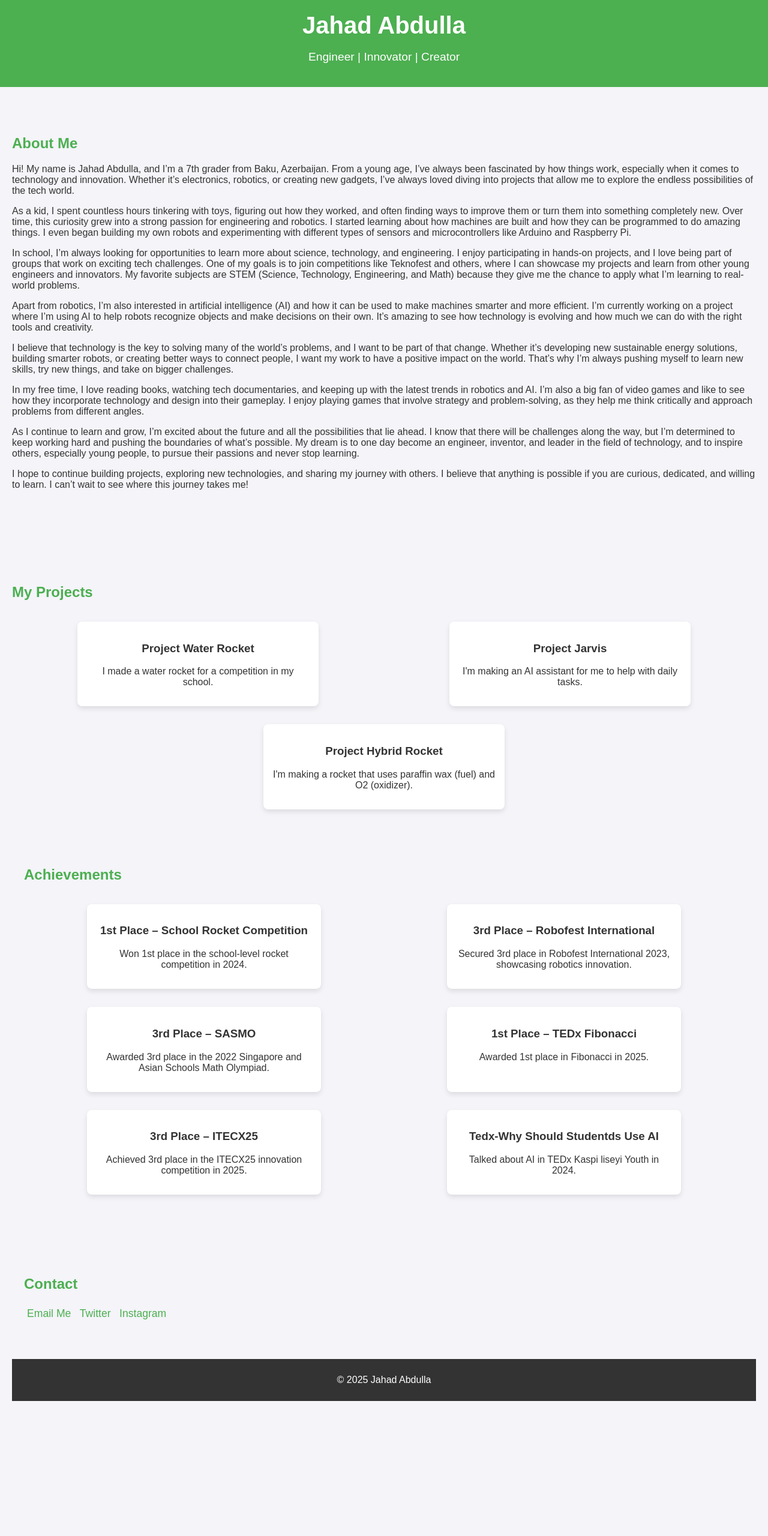
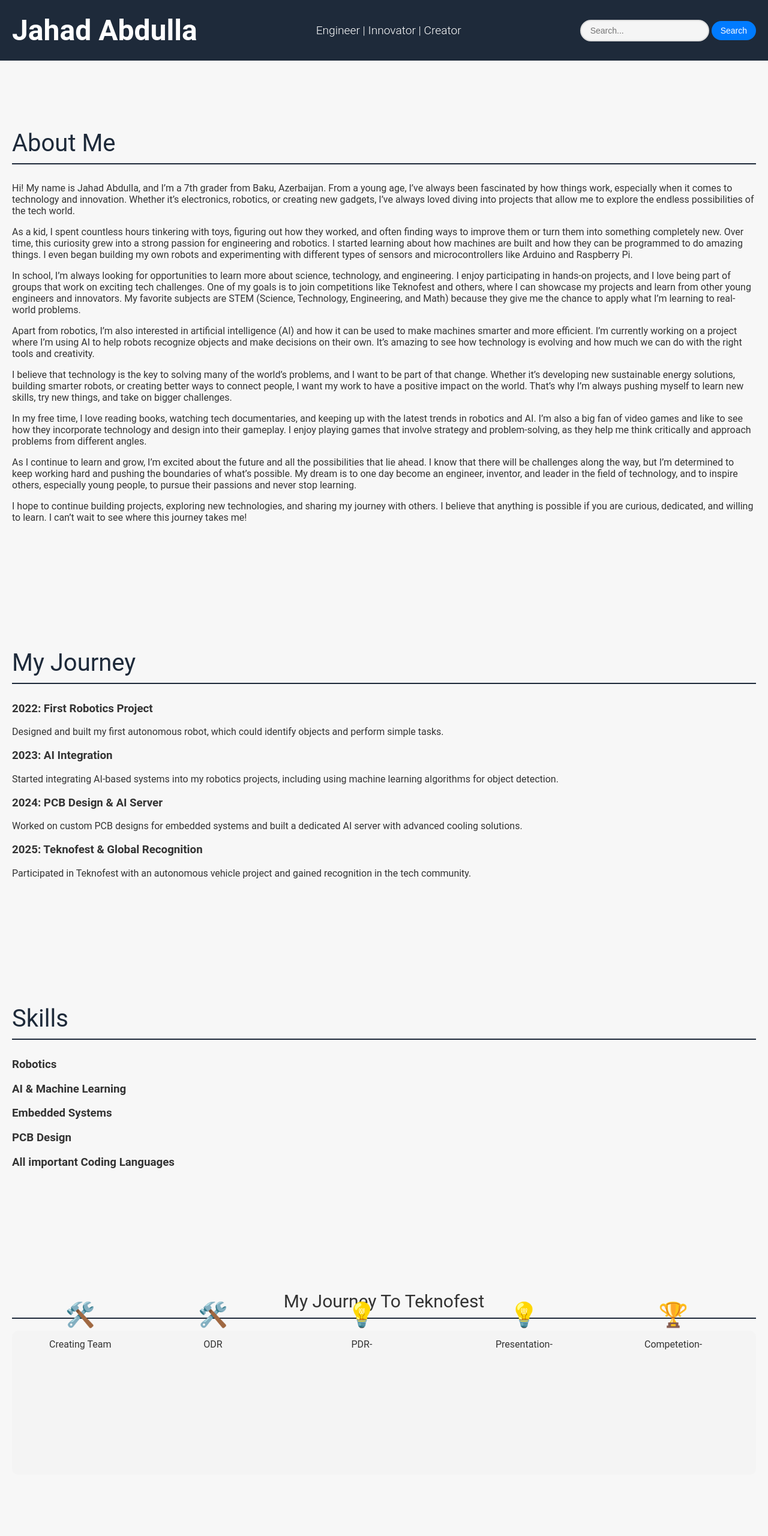
Before and after one commit to JrTesla611/jrtesla611.github.io, a plain HTML site: page index.html in a window 1280 px wide. Shown: the top 2560 px of the page at 60% size. Before the commit the page ends 2395 px from the top, so only its background shows below. Drawn offline with Linux system fonts and the light colour scheme.

Commit message:
Update index.html

```diff
--- a/index.html
+++ b/index.html
@@ -5,9 +5,10 @@
   <meta name="viewport" content="width=device-width, initial-scale=1.0">
   <title>Jahad Abdulla | Bio</title>
   <style>
+    /* General Styles */
     body {
-      font-family: 'Arial', sans-serif;
-      background-color: #f4f4f9;
+      font-family: 'Roboto', sans-serif;
+      background-color: #f7f7f7;
       margin: 0;
       padding: 0;
       color: #333;
@@ -15,70 +16,182 @@
       flex-direction: column;
       min-height: 100vh;
     }
+
     header {
-      background-color: #4CAF50;
+  background-color: #1e2a3a;
   color: white;
-      padding: 20px 0;
+  padding: 20px;
   text-align: center;
+  display: flex;
+  justify-content: space-between;
+  align-items: center;
 }
+
+
 header h1 {
   margin: 0;
-      font-size: 2.5em;
+  font-size: 3em;
+  font-weight: 600;
+  text-align: left; /* Ensures the title aligns left */
 }
+
 header p {
   font-size: 1.2em;
+  font-weight: 300;
+  text-align: left; /* Aligns the paragraph left as well */
 }
+
+
+
+
+    /* Section Styles */
     section {
-      padding: 40px 20px;
+      padding: 60px 20px;
       margin: 20px 0;
       flex-grow: 1;
     }
+
     h2 {
-      color: #4CAF50;
+      color: #1e2a3a;
+      font-size: 2.5em;
+      border-bottom: 2px solid #1e2a3a;
+      padding-bottom: 10px;
+      margin-bottom: 30px;
+      font-weight: 400;
     }
-    .projects {
+
+    .projects, .achievements {
       display: flex;
       flex-wrap: wrap;
       justify-content: space-around;
     }
-    .project {
+
+    .project, .achievement {
       background-color: #fff;
       border-radius: 8px;
       box-shadow: 0 4px 8px rgba(0, 0, 0, 0.1);
       width: 30%;
       margin: 15px;
-      padding: 15px;
+      padding: 20px;
       text-align: center;
+      transition: transform 0.3s;
     }
+
+    .project:hover, .achievement:hover {
+      transform: translateY(-5px);
+    }
+
+    .project h3, .achievement h3 {
+      font-size: 1.5em;
+      color: #1e2a3a;
+    }
+
+    .project p, .achievement p {
+      font-size: 1em;
+      color: #666;
+      margin-top: 10px;
+    }
+
+    /* Contact Section */
     .contact a {
       display: inline-block;
-      margin: 5px;
-      color: #4CAF50;
+      margin: 10px;
+      color: #1e2a3a;
       text-decoration: none;
       font-size: 1.1em;
+      border: 2px solid #1e2a3a;
+      padding: 10px 20px;
+      border-radius: 5px;
+      transition: all 0.3s;
     }
+
+    .contact a:hover {
+      background-color: #1e2a3a;
+      color: white;
+    }
+
+    /* Footer Styles */
     footer {
-      background-color: #333;
+      background-color: #1e2a3a;
       color: white;
       text-align: center;
-      padding: 10px 0;
-      width: 100%;
+      padding: 20px 0;
+      font-size: 1em;
     }
+
+    /* Image Styles */
     .bio-image {
       border-radius: 50%;
       width: 150px;
       height: 150px;
       object-fit: cover;
       margin-top: 20px;
+      border: 4px solid #fff;
+      box-shadow: 0 4px 8px rgba(0, 0, 0, 0.1);
     }
+
+    /* Search Box Container */
+.search-container {
+  display: flex;
+  align-items: center;
+  gap: 10px;
+}
+
+/* Search Input Style */
+.search-container input {
+  padding: 8px 15px;
+  font-size: 14px;
+  border-radius: 20px;
+  border: 2px solid #ddd;
+  outline: none;
+  transition: all 0.3s;
+  background-color: #f5f5f5;
+}
+
+/* Search Button Style */
+.search-container button {
+  padding: 8px 15px;
+  background-color: #007bff;
+  border: none;
+  color: white;
+  font-size: 14px;
+  border-radius: 20px;
+  cursor: pointer;
+  transition: all 0.3s;
+}
+
+/* Button Hover Effect */
+.search-container button:hover {
+  background-color: #0056b3;
+}
+
+/* Focus Effect for Input */
+.search-container input:focus {
+  border-color: #007bff;
+  background-color: #ffffff;
+}
+
   </style>
 </head>
 <body>
 
+
   <header>
     <h1>Jahad Abdulla</h1>
     <p>Engineer | Innovator | Creator</p>
+    <div class="search-container">
+        <!-- Simple search form -->
+        <form action="search.html" method="GET">
+          <input type="text" name="q" placeholder="Search..." />
+          <button type="submit">Search</button>
+        </form>
+      </div>
   </header>
+
+
+
+
+
 
   <section id="about">
     <h2>About Me</h2>
@@ -92,12 +205,102 @@
     <p>I hope to continue building projects, exploring new technologies, and sharing my journey with others. I believe that anything is possible if you are curious, dedicated, and willing to learn. I can’t wait to see where this journey takes me!</p>
   </section>
 
+  <!-- Interactive Timeline -->
+<section id="timeline">
+    <h2>My Journey</h2>
+    <div class="timeline">
+      <div class="timeline-item">
+        <h3>2022: First Robotics Project</h3>
+        <p>Designed and built my first autonomous robot, which could identify objects and perform simple tasks.</p>
+      </div>
+      <div class="timeline-item">
+        <h3>2023: AI Integration</h3>
+        <p>Started integrating AI-based systems into my robotics projects, including using machine learning algorithms for object detection.</p>
+      </div>
+      <div class="timeline-item">
+        <h3>2024: PCB Design & AI Server</h3>
+        <p>Worked on custom PCB designs for embedded systems and built a dedicated AI server with advanced cooling solutions.</p>
+      </div>
+      <div class="timeline-item">
+        <h3>2025: Teknofest & Global Recognition</h3>
+        <p>Participated in Teknofest with an autonomous vehicle project and gained recognition in the tech community.</p>
+      </div>
+    </div>
+  </section>
+
+  <!-- Skills Section -->
+<section id="skills">
+    <h2>Skills</h2>
+    <div class="skills">
+      <div class="skill">
+        <h3>Robotics</h3>
+        <div class="skill-bar" style="width: 80%"></div>
+      </div>
+      <div class="skill">
+        <h3>AI & Machine Learning</h3>
+        <div class="skill-bar" style="width: 70%"></div>
+      </div>
+      <div class="skill">
+        <h3>Embedded Systems</h3>
+        <div class="skill-bar" style="width: 75%"></div>
+      </div>
+      <div class="skill">
+        <h3>PCB Design</h3>
+        <div class="skill-bar" style="width: 65%"></div>
+      </div>
+      <div class="skill">
+        <h3>All important Coding Languages</h3>
+        <div class="skill-bar" style="width: 65%"></div>
+      </div>
+    </div>
+  </section>
+
+  <section id="journey">
+    <h2 style="text-align: center; font-size: 30px; color: #333; margin-bottom: 20px;">My Journey To Teknofest</h2>
+    <div style="width: 100%; height: 200px; position: relative; background-color: #f4f4f4; border-radius: 10px; padding: 20px 0;">
+
+      <!-- Timeline Ruler -->
+
+
+      <!-- Milestone 1: Going to School -->
+      <div style="position: absolute; left: 5%; text-align: center; top: -50px; z-index: 1;">
+        <div style="font-size: 40px; color: #3498db;">🛠️</div>
+        <p style="font-size: 16px; color: #333;">Creating Team</p>
+      </div>
+
+      <!-- Milestone 2: Learning Python -->
+      <div style="position: absolute; left: 25%; text-align: center; top: -50px; z-index: 1;">
+        <div style="font-size: 40px; color: #3498db;">🛠️</div>
+        <p style="font-size: 16px; color: #333;">ODR</p>
+      </div>
+
+      <!-- Milestone 3: First Project -->
+      <div style="position: absolute; left: 45%; text-align: center; top: -50px; z-index: 1;">
+        <div style="font-size: 40px; color: #3498db;">💡</div>
+        <p style="font-size: 16px; color: #333;">PDR-</p>
+      </div>
+
+      <!-- Milestone 4: Hackathons -->
+      <div style="position: absolute; left: 65%; text-align: center; top: -50px; z-index: 1;">
+        <div style="font-size: 40px; color: #3498db;">💡</div>
+        <p style="font-size: 16px; color: #333;">Presentation-</p>
+      </div>
+
+      <!-- Milestone 5: Building Projects -->
+      <div style="position: absolute; left: 85%; text-align: center; top: -50px; z-index: 1;">
+        <div style="font-size: 40px; color: #3498db;">🏆</div>
+        <p style="font-size: 16px; color: #333;">Competetion-</p>
+      </div>
+
+    </div>
+  </section>
+
 
   <section id="projects">
     <h2>My Projects</h2>
     <div class="projects">
       <div class="project">
-        <h3>Project Water Rocket </h3>
+        <h3>Project Water Rocket</h3>
         <p>I made a water rocket for a competition in my school.</p>
       </div>
       <div class="project">
@@ -109,37 +312,35 @@
         <p>I'm making a rocket that uses paraffin wax (fuel) and O2 (oxidizer).</p>
       </div>
     </div>
-
+  </section>
 
   <section id="achievements">
     <h2>Achievements</h2>
-    <div class="projects">
-      <div class="project">
+    <div class="achievements">
+      <div class="achievement">
         <h3>1st Place – School Rocket Competition</h3>
         <p>Won 1st place in the school-level rocket competition in 2024.</p>
       </div>
-      <div class="project">
+      <div class="achievement">
         <h3>3rd Place – Robofest International</h3>
         <p>Secured 3rd place in Robofest International 2023, showcasing robotics innovation.</p>
       </div>
-      <div class="project">
+      <div class="achievement">
         <h3>3rd Place – SASMO</h3>
         <p>Awarded 3rd place in the 2022 Singapore and Asian Schools Math Olympiad.</p>
       </div>
-      <div class="project">
+      <div class="achievement">
         <h3>1st Place – TEDx Fibonacci</h3>
         <p>Awarded 1st place in Fibonacci in 2025.</p>
       </div>
-      <div class="project">
+      <div class="achievement">
         <h3>3rd Place – ITECX25</h3>
         <p>Achieved 3rd place in the ITECX25 innovation competition in 2025.</p>
       </div>
-
-      <div class="project">
-        <h3>Tedx-Why Should Studentds Use AI</h3>
-        <p>Talked about AI in TEDx Kaspi liseyi Youth in 2024.</p>
+      <div class="achievement">
+        <h3>Tedx-Why Should Students Use AI</h3>
+        <p>Talked about AI in TEDx Kaspi Liseyi Youth in 2024.</p>
       </div>
-
     </div>
   </section>
 
```
Lines whose indentation alone changed are shown as unchanged.
